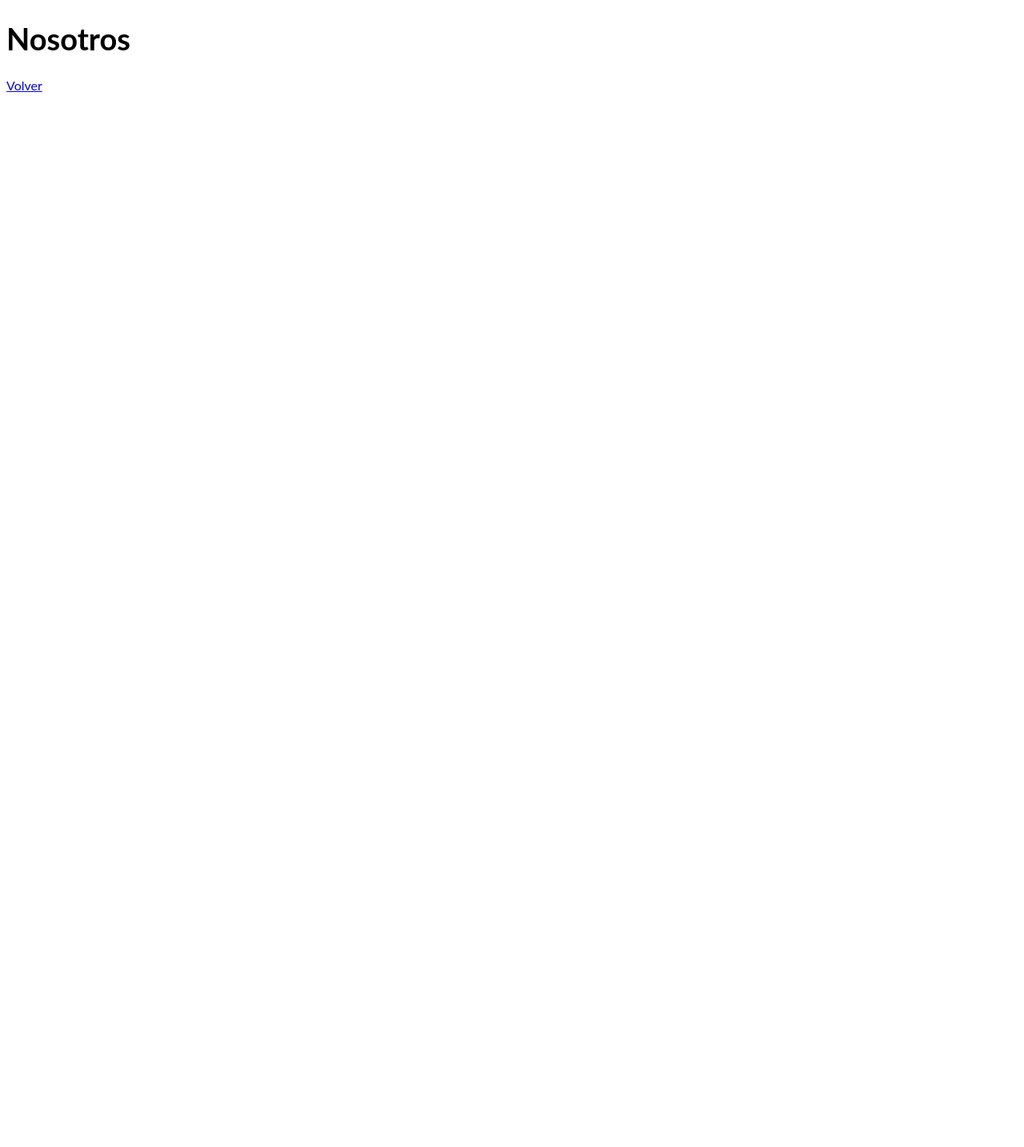
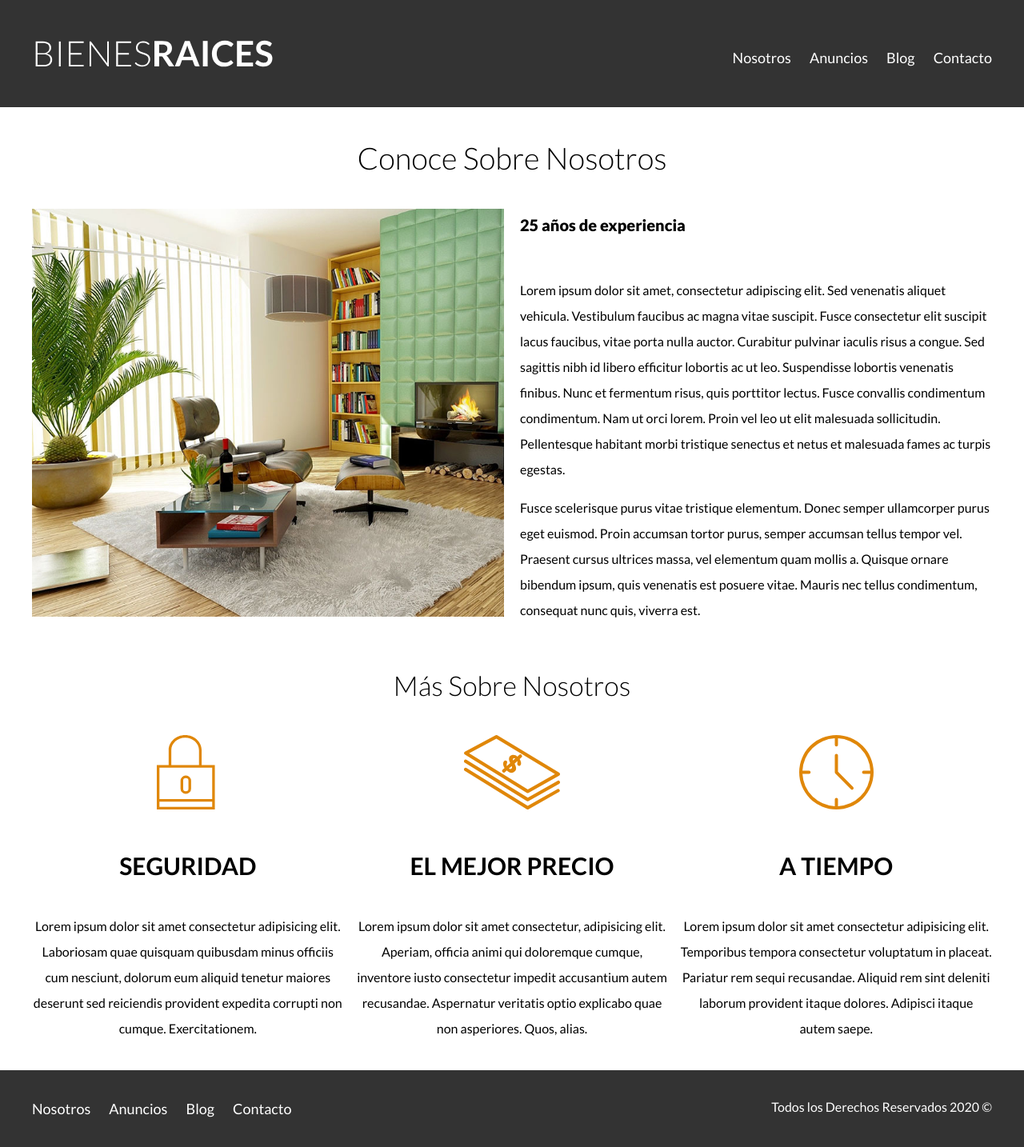
Before and after one commit to alex170814/bienesraices, a plain HTML site: page nosotros.html in a window 1280 px wide. Shown: the whole page at 80% size. Before the commit the page ends 800 px from the top, so only its background shows below. Drawn offline with Linux system fonts and the light colour scheme.

Commit message:
Se agrego la vista de Nosotros Se agregaron los estilos para la pagina de Nostros

```diff
--- a/css/style.css
+++ b/css/style.css
@@ -72,6 +72,11 @@ h4 {
 
 
 /**header**/
+
+.site-header {
+    background-color: #333333;
+    padding: 1rem 0 3rem 0;
+}
 
 .site-header.inicio {
     background: url(../img/header.jpg);
@@ -325,3 +330,22 @@ h4 {
     margin: 0;
     color: #ffffff;
 }
+
+
+/**internas**/
+
+
+/**nosotros**/
+
+.cont-nos {
+    display: grid;
+    grid-template-columns: repeat(2, 1fr);
+    column-gap: 2rem;
+}
+
+.texto-nos blockquote {
+    font-weight: 900;
+    font-size: 2rem;
+    margin: 0;
+    padding: 0 0 3rem 0;
+}
--- a/nosotros.html
+++ b/nosotros.html
@@ -4,13 +4,86 @@
 <head>
     <meta charset="UTF-8">
     <meta name="viewport" content="width=device-width, initial-scale=1.0">
-    <title>Document</title>
+    <title>BienesRaices</title>
+    <link rel="preconnect" href="https://fonts.gstatic.com">
+    <link href="https://fonts.googleapis.com/css2?family=Lato:wght@300;400;700;900&display=swap" rel="stylesheet">
+    <link rel="stylesheet" href="css/normalize.css">
     <link rel="stylesheet" href="css/style.css">
 </head>
 
 <body>
-    <h1>Nosotros</h1>
-    <a href="index.html">Volver</a>
+    <header class="site-header">
+        <div class="contenedor contenido-header">
+            <div class="barra">
+                <a href="index.html">
+                    <img src="img/logo.svg" alt="Logo bienesraices">
+                </a>
+                <nav class="navegacion">
+                    <a href="nosotros.html">Nosotros</a>
+                    <a href="anuncios.html">Anuncios</a>
+                    <a href="blog.html">Blog</a>
+                    <a href="contacto.html">Contacto</a>
+                </nav>
+            </div>
+        </div>
+    </header>
+
+    <main class="contenedor">
+        <h1 class="fw-300 text-c">Conoce Sobre Nosotros</h1>
+        <div class="cont-nos">
+            <div class="img">
+                <img src="img/nosotros.jpg" alt="nosotros">
+            </div>
+            <div class="texto-nos">
+                <blockquote>25 años de experiencia</blockquote>
+                <p>
+                    Lorem ipsum dolor sit amet, consectetur adipiscing elit. Sed venenatis aliquet vehicula. Vestibulum faucibus ac magna vitae suscipit. Fusce consectetur elit suscipit lacus faucibus, vitae porta nulla auctor. Curabitur pulvinar iaculis risus a congue.
+                    Sed sagittis nibh id libero efficitur lobortis ac ut leo. Suspendisse lobortis venenatis finibus. Nunc et fermentum risus, quis porttitor lectus. Fusce convallis condimentum condimentum. Nam ut orci lorem. Proin vel leo ut elit malesuada
+                    sollicitudin. Pellentesque habitant morbi tristique senectus et netus et malesuada fames ac turpis egestas.
+                </p>
+                <p>
+                    Fusce scelerisque purus vitae tristique elementum. Donec semper ullamcorper purus eget euismod. Proin accumsan tortor purus, semper accumsan tellus tempor vel. Praesent cursus ultrices massa, vel elementum quam mollis a. Quisque ornare bibendum ipsum,
+                    quis venenatis est posuere vitae. Mauris nec tellus condimentum, consequat nunc quis, viverra est.
+                </p>
+            </div>
+        </div>
+    </main>
+
+    <section class="section contenedor">
+        <h2 class="fw-300 text-c">Más Sobre Nosotros</h2>
+
+        <div class="iconos-nosotros">
+            <div class="icono">
+                <img src="img/icono1.svg" alt="icono seguridad">
+                <h3>Seguridad</h3>
+                <p>Lorem ipsum dolor sit amet consectetur adipisicing elit. Laboriosam quae quisquam quibusdam minus officiis cum nesciunt, dolorum eum aliquid tenetur maiores deserunt sed reiciendis provident expedita corrupti non cumque. Exercitationem.</p>
+            </div>
+
+            <div class="icono">
+                <img src="img/icono2.svg" alt="icono precio">
+                <h3>El Mejor Precio</h3>
+                <p>Lorem ipsum dolor sit amet consectetur, adipisicing elit. Aperiam, officia animi qui doloremque cumque, inventore iusto consectetur impedit accusantium autem recusandae. Aspernatur veritatis optio explicabo quae non asperiores. Quos, alias.</p>
+            </div>
+            <div class="icono">
+                <img src="img/icono3.svg" alt="icono reloj">
+                <h3>A Tiempo</h3>
+                <p>Lorem ipsum dolor sit amet consectetur adipisicing elit. Temporibus tempora consectetur voluptatum in placeat. Pariatur rem sequi recusandae. Aliquid rem sint deleniti laborum provident itaque dolores. Adipisci itaque autem saepe.</p>
+            </div>
+        </div>
+    </section>
+
+    <footer class="footer section">
+        <div class="contenedor cont-footer">
+            <nav class="navegacion">
+                <a href="nosotros.html">Nosotros</a>
+                <a href="anuncios.html">Anuncios</a>
+                <a href="blog.html">Blog</a>
+                <a href="contacto.html">Contacto</a>
+            </nav>
+
+            <p class="copy">Todos los Derechos Reservados 2020 &copy;</p>
+        </div>
+    </footer>
 </body>
 
 </html>
```
